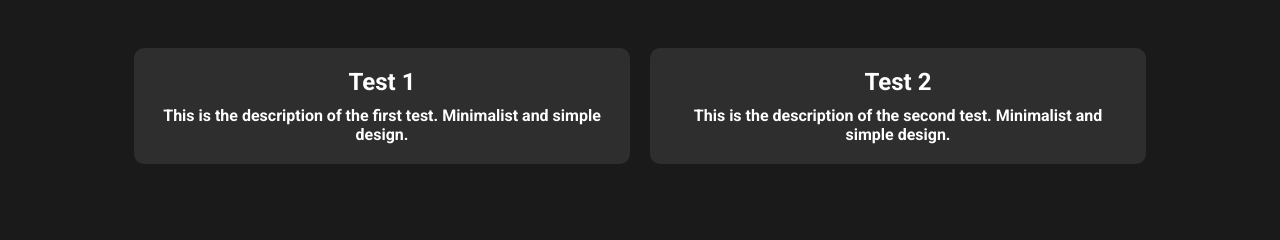
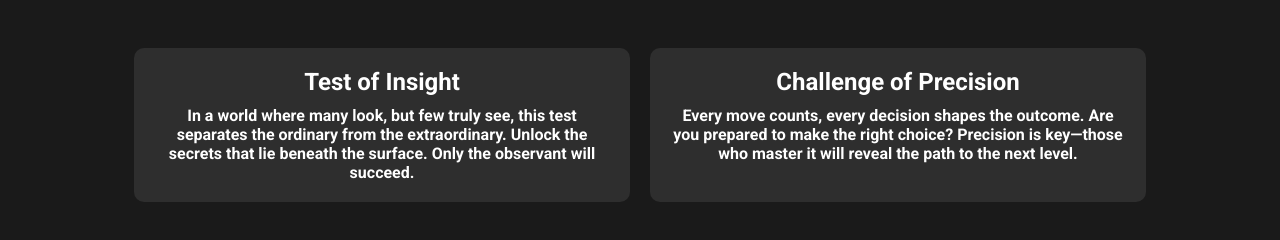
Before and after one commit to ssa-llc/home, a plain HTML site: page index.html in a window 1280 px wide. Shown: the part 802-1042 px from the top of the page. Before the commit the page ends 1016 px from the top, so only its background shows below. Drawn offline with Linux system fonts and the light colour scheme.

Commit message:
Update index.html

```diff
--- a/index.html
+++ b/index.html
@@ -97,11 +97,13 @@
     <div class="content">
         <div class="card-container">
             <div class="card">
-                <h2>Test 1</h2>
-                <p>This is the description of the first test. Minimalist and simple design.</p>
+                <h2>Test of Insight</h2>
+                <p>In a world where many look, but few truly see, this test separates the ordinary from the extraordinary. Unlock the secrets that lie beneath the surface. Only the observant will succeed.
+</p>
             </div>
             <div class="card">
-                <h2>Test 2</h2>
-                <p>This is the description of the second test. Minimalist and simple design.</p>
+                <h2>Challenge of Precision</h2>
+                <p>Every move counts, every decision shapes the outcome. Are you prepared to make the right choice? Precision is key—those who master it will reveal the path to the next level.
+</p>
             </div>
         </div
```
